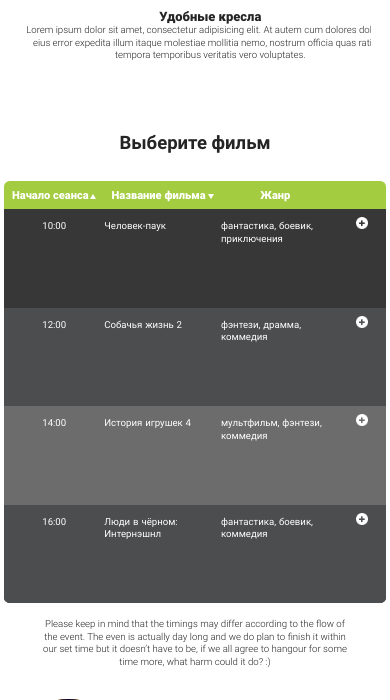
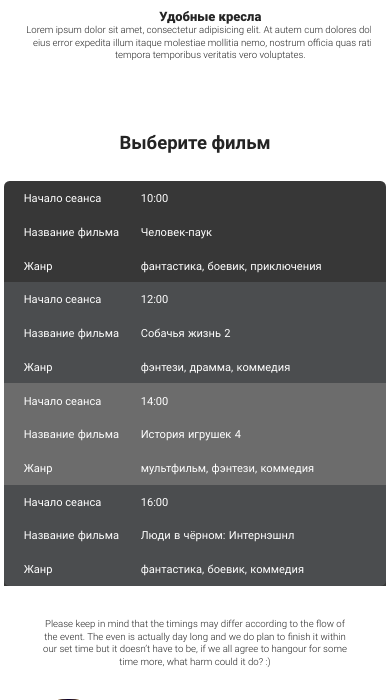
Before and after one commit to MefAldemisov/InnoWeb, a PHP site: page / in a window 390 px wide. Shown: the part 1575-2275 px from the top of the page. Run offline with PHP 8.4, Linux system fonts and the light colour scheme.

Commit message:
3.7 - 6 - table modile edited

```diff
--- a/css/mobile.css
+++ b/css/mobile.css
@@ -83,9 +83,46 @@
   .header__first-line_right li {
     display: none;
   }
-  /* Howto deal with tables: https://css-tricks.com/responsive-data-tables/ */
-  table {
-    width: 770px;
+  table, thead, tbody, th, td, tr {
+    display: block;
+  }
+	th {
+    display: none;
+    border: none;
+    padding: none;
+  }
+  .timetable td {
+    font-size: 1.5rem;
+    width: 90vw;
+    max-width: 90vw;
+    margin-left: 35vw;
+    text-align: left;
+    position: relative;
+  }
+  .timetable td:before {
+    position: absolute;
+    width: 29vw;
+    left: -30vw;
+    font-size: 1.5rem;
+    text-align: left;
+  }
+  .timetable td:nth-child(1):before {
+    content: "Начало сеанса";
+  }
+  .timetable td:nth-child(2):before {
+    content: "Название фильма";
+  }
+  .timetable td:nth-child(3):before {
+    content: "Жанр";
+  }
+  .timetable td:nth-child(4) {
+    display: none;
+  }
+  .timetable tr:last-child {
+    border-collapse: collapse;
+    overflow: hidden;
+    border-bottom-left-radius: 0.75rem;
+    border-bottom-right-radius: 0.75rem;
   }
   .timetable__table-container {
     overflow: auto;
```
